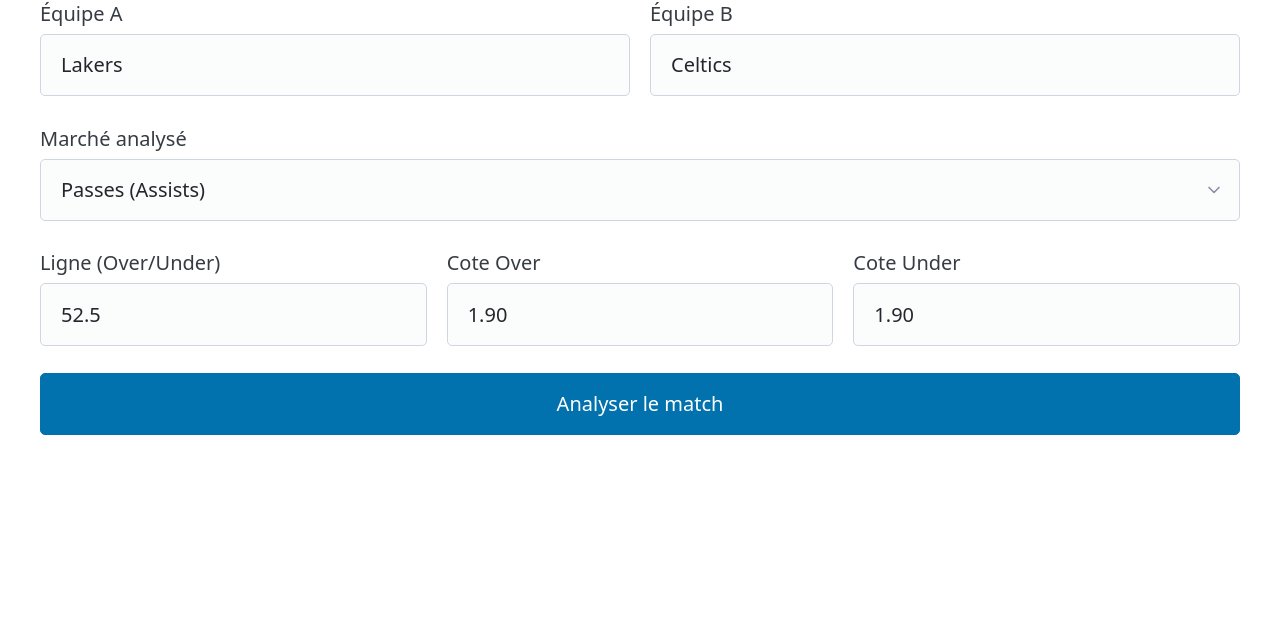
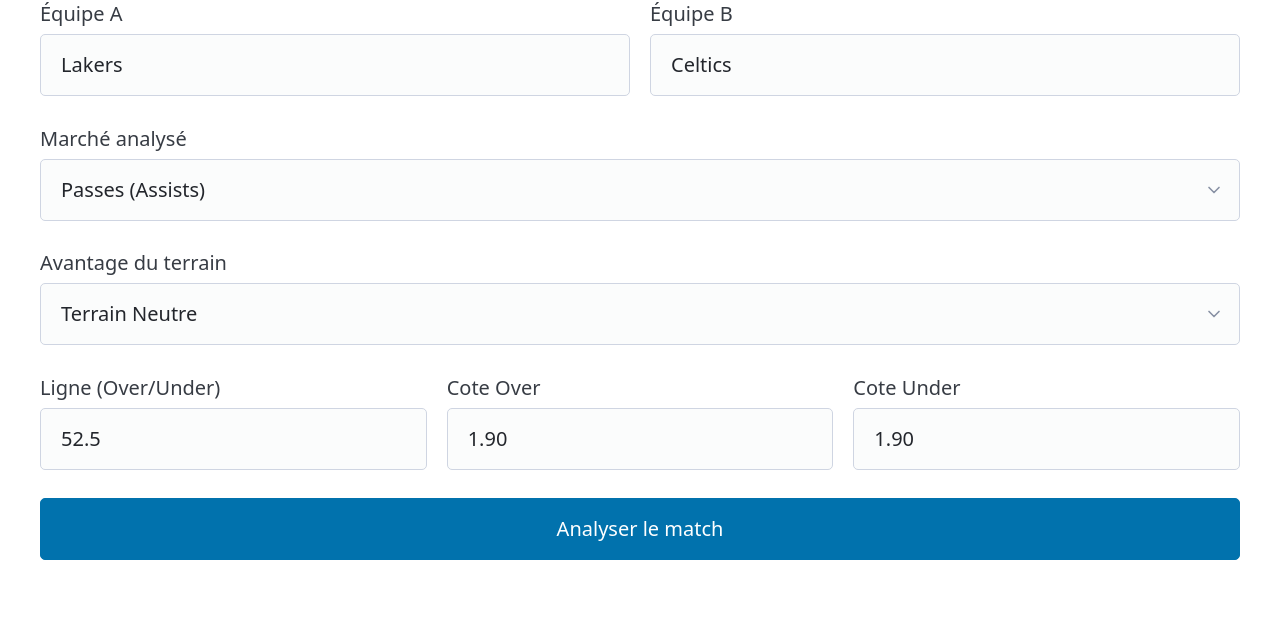
Before and after one commit to hamzypogba0610-pixel/apex-bot237, a FastAPI app: page / in a window 1280 px wide. Shown: the part 245-865 px from the top of the page. Before the commit the page ends 680 px from the top, so only its background shows below. Run offline with FastAPI, Linux system fonts and the light colour scheme; some libraries are stand-ins or nearby versions.

Commit message:
Update index.html

```diff
--- a/templates/index.html
+++ b/templates/index.html
@@ -108,6 +108,13 @@
                     <option value="fautes">Fautes</option>
                 </select>
             </label>
+            <label>Avantage du terrain
+                <select id="avantage_terrain">
+                    <option value="neutre">Terrain Neutre</option>
+                    <option value="domicile_A">Équipe A joue à domicile</option>
+                    <option value="domicile_B">Équipe B joue à domicile</option>
+                </select>
+            </label>
 
             <div class="grid">
                 <label>Ligne (Over/Under)
```
